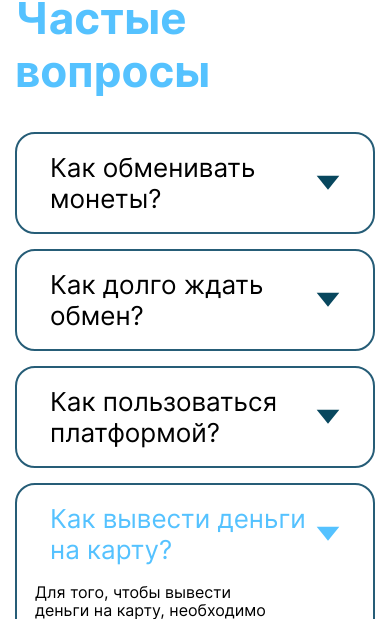
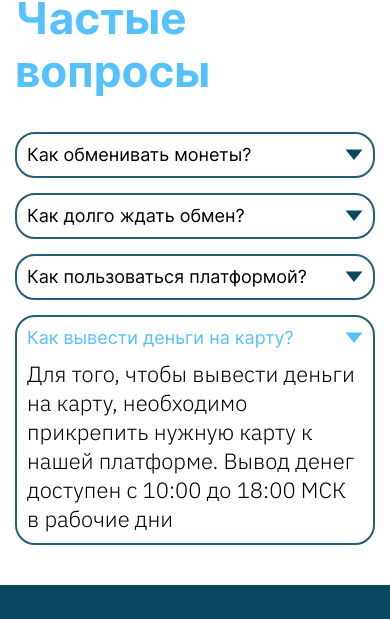
Before and after one commit to chalkinanatalya/Crypto, a plain HTML site: page index.html in a window 390 px wide. Shown: the part 1086-1705 px from the top of the page. Drawn offline with Linux system fonts and the light colour scheme.

Commit message:
css adapt questions

```diff
--- a/css/module/faq.css
+++ b/css/module/faq.css
@@ -59,8 +59,41 @@
 
 .faq__dropdown {
     padding: 0 100px 33px 18px;
+    font-family: 'IBM Plex Sans';
+    font-weight: 300;
+    font-size: 22px;
+    line-height: 29px;
 }
 
 .faq__item:not(.faq__item_show) .faq__answer {
     display: none;
 }
+
+@media (max-width: 768px) {
+    .faq__question {
+        font-size: 18px;
+        line-height: 22px;
+    }
+
+    .faq__answer {
+        font-size: 14px;
+        line-height: 18px;
+    }
+}
+
+@media (max-width: 480px) {
+    .faq__question {
+        font-size: 18px;
+        line-height: 22px;
+        padding: 10px;
+    }
+
+    .faq__question::after {
+        width: 18px;
+        height: 12px;
+    }
+
+    .faq__dropdown {
+        padding: 0 10px 10px;
+    }
+}
```
